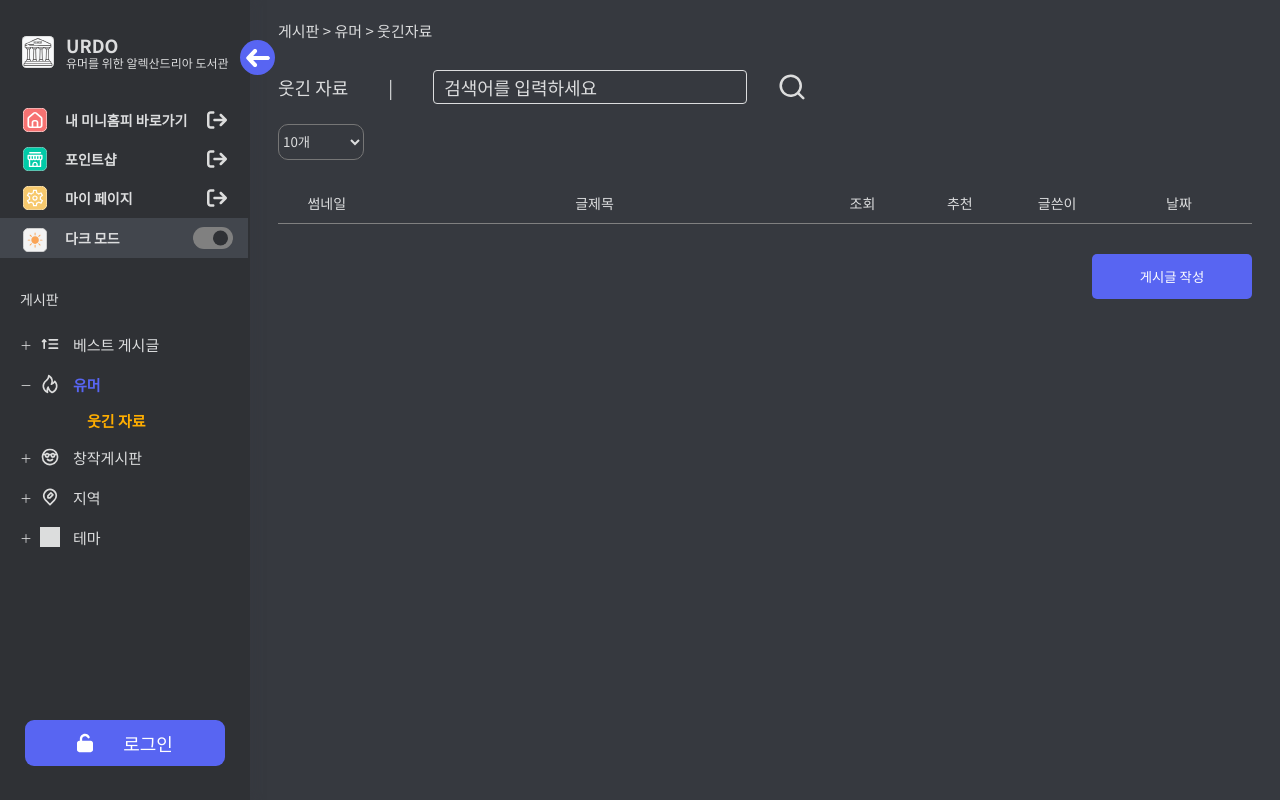
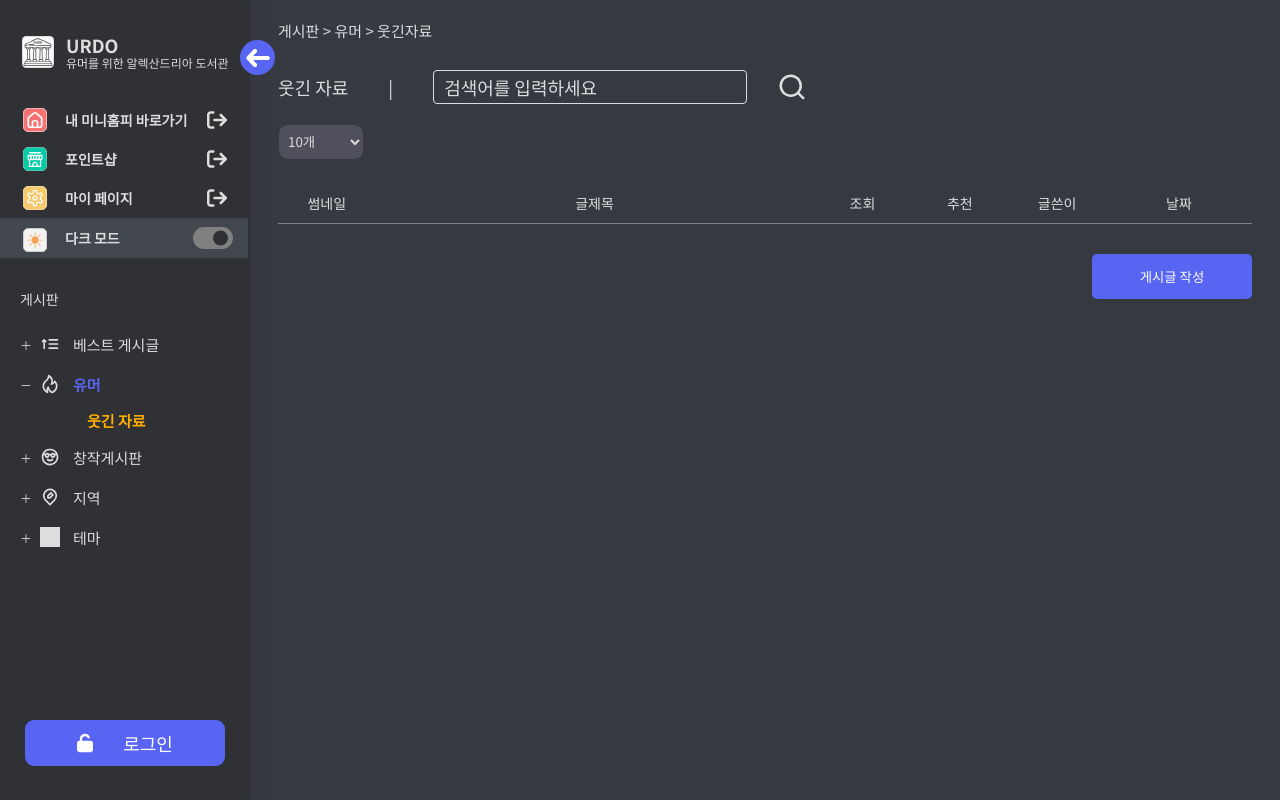
Before and after one commit to SwAurora/URDO, a Java web app: page /BoardHumor.do in a window 1280 px wide. Run offline with Tomcat 11, a stand-in JSP engine, Linux system fonts and the light colour scheme; data that the repository does not hold is empty; grey boxes are pictures that could not be loaded.

Commit message:
2022-07-18 master(ver3)

```diff
--- a/src/main/java/com/korea/controller/FrontController.java
+++ b/src/main/java/com/korea/controller/FrontController.java
@@ -39,9 +39,9 @@
         list.put("/BoardHumor.do", new HumorController());
         list.put("/BoardCreArt.do", new CreArtController());
         list.put("/BoardPost.do", new PostController());
-        list.put("BoardRead.do", new BoardReadController());
+        list.put("/BoardRead.do", new BoardReadController());
         // 포인트샵
-        list.put("/PointShop.do", new PointShopController());
+//        list.put("/PointShop.do", new PointShopController());
     }
 
     @Override
--- a/src/main/java/com/korea/controller/pointShop/PointShopController.java
+++ b/src/main/java/com/korea/controller/pointShop/PointShopController.java
@@ -12,7 +12,7 @@
     {
         try
         {
-            req.getRequestDispatcher("/pointShop.jsp").forward(req, resp);
+            req.getRequestDispatcher("/pointShop/pointShop.jsp").forward(req, resp);
         }
         catch(Exception e)
         {
--- a/src/main/webapp/WEB-INF/board/post.jsp
+++ b/src/main/webapp/WEB-INF/board/post.jsp
@@ -75,12 +75,12 @@
                     <div class="filebox">
                         <input class="upload-name" value="첨부파일" placeholder="첨부파일" readonly>
                         <label for="file">파일찾기</label>
-                        <input type="file" name="files" id="file" multiple/>
+                        <input type="file" name="files" id="file" accept="image/*" multiple/>
                     </div>
 
                     <div class="post">
                         <input type='button' value='취소' class="CancelBtn" onclick="goBack()">
-                        <input type='button' value='도서 등록' class="WriteBtn" onclick="submit()">
+                        <input type='button' value='게시글 등록' class="WriteBtn" onclick="submit()">
                     </div>
                     <input type="hidden" name="flag" value="true">
                 </form>
--- a/src/main/webapp/resources/css/board.css
+++ b/src/main/webapp/resources/css/board.css
@@ -154,11 +154,12 @@
     width: 86px;
     height: 36px;
     border-radius: 10px;
-
     margin-right: 15px;
     margin-bottom: 23.8px;
-    background-color: var(--color-body);
+    background-color: var(--color-textField);
     color: var(--color-text);
+    border: 1px solid var(--color-darkgray);
+    padding-left: 5px;
 }
 
 /* 페이지 번호 확인하는부분 관련 */
```
